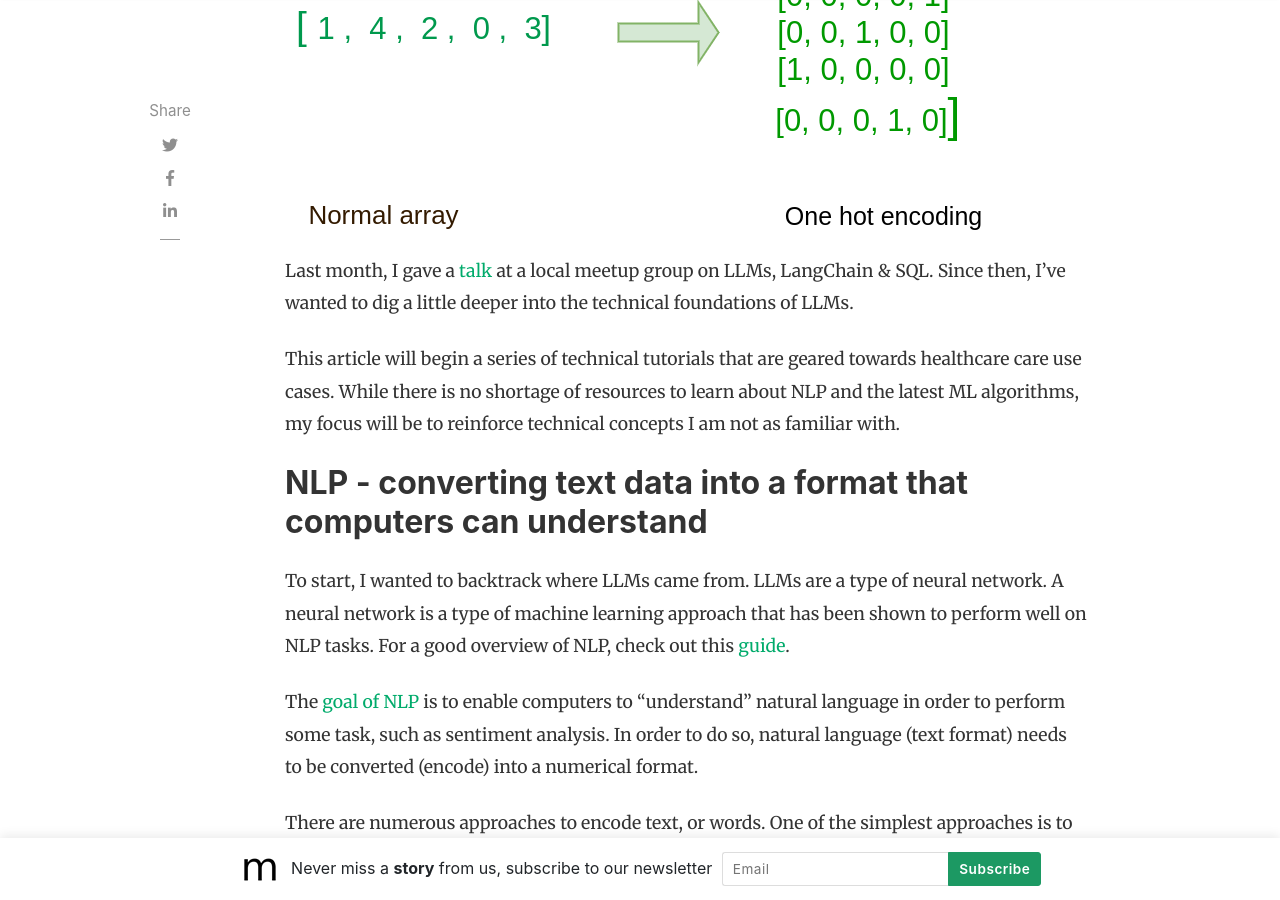
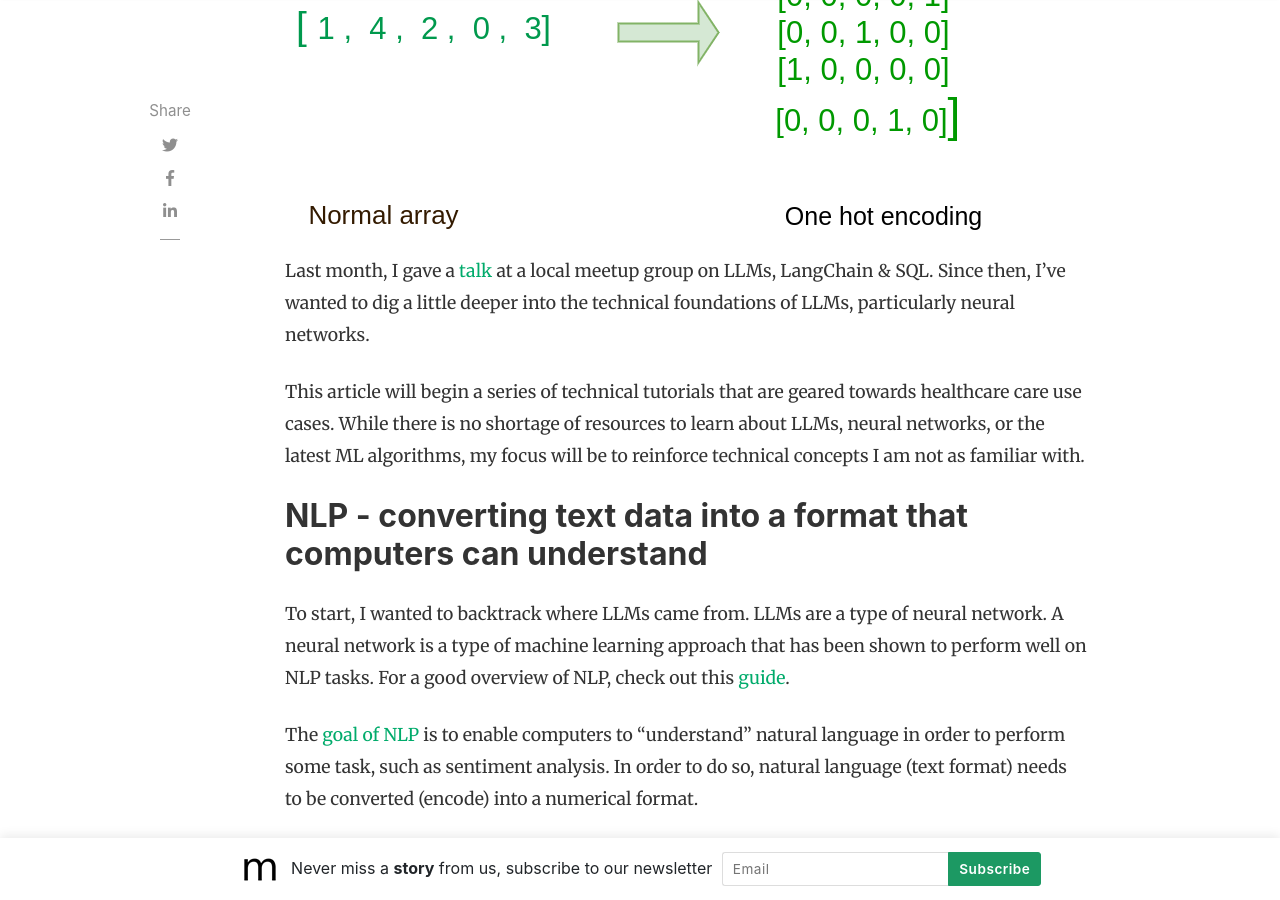
Before and after one commit to slsu0424/slsu0424.github.io, a Jekyll site: the page built from _posts/2023-07-27-test.md, in a window 1280 px wide and 900 px high, scrolled down 677 px. Built offline with Jekyll 4.4.1, drawn with Linux system fonts in a browser that asks for light colours; nearby versions of some CDN libraries; comment, search, counter and statistics services are not loaded; some of the changed text lies outside the part shown.

Commit message:
Update 2023-07-27-test.md

```diff
--- a/_posts/2023-07-27-test.md
+++ b/_posts/2023-07-27-test.md
@@ -7,9 +7,9 @@
 ---
 
 Last month, I gave a [talk](https://www.meetup.com/new-jersey-sql-data-platform-user-group/events/294231326/) at a local meetup group
-on LLMs, LangChain & SQL.  Since then, I've wanted to dig a little deeper into the technical foundations of LLMs.
+on LLMs, LangChain & SQL.  Since then, I've wanted to dig a little deeper into the technical foundations of LLMs, particularly neural networks.
 
-This article will begin a series of technical tutorials that are geared towards healthcare care use cases.  While there is no shortage of resources to learn about NLP and the latest ML algorithms, my focus will be to reinforce technical concepts I am not as familiar with.
+This article will begin a series of technical tutorials that are geared towards healthcare care use cases.  While there is no shortage of resources to learn about LLMs, neural networks, or the latest ML algorithms, my focus will be to reinforce technical concepts I am not as familiar with.
 
 
 ## NLP - converting text data into a format that computers can understand
@@ -28,9 +28,9 @@
 
 Each abstract represents a single document in the corpus.  Next, we're going to take the first sentence from each abstract.
 
-Doc 1: "Context: The difference between actual and perceived risk levels shows distorted risk perception." \
-Doc 2: "Purpose of review: Cardiovascular disease (CVD) is the leading cause of morbidity and mortality in women in the United States of America." \
-Doc 3: "Objective: The variability of thyroid function tests (TFTs) during antithyroid drug (ATD) therapy and its association with adverse health outcomes have not been previously studied."
+Doc 1: "Context: The difference between actual and perceived risk levels shows distorted risk perception." \\
+Doc 2: "Purpose of review: Cardiovascular disease (CVD) is the leading cause of morbidity and mortality in women in the United States of America." \\
+Doc 3: "Objective: The variability of thyroid function tests (TFTs) during antithyroid drug (ATD) therapy and its association with adverse health outcomes have not been previously studied."\\
 
 
 
```
